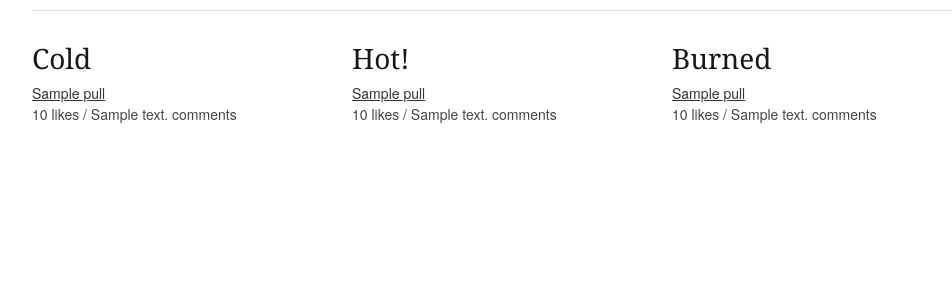
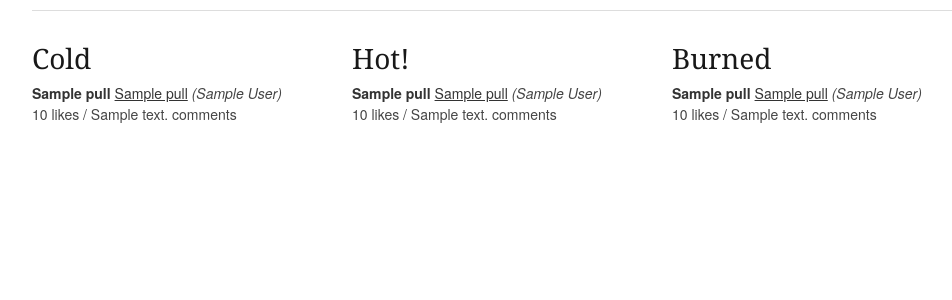
Before and after one commit to abiquo/code-review-dashboard, a Flask app: template templates/index.html in a window 1280 px wide. Shown: the top 300 px of the page, without its empty margins (138-1090 px from the left). Run offline with Flask 2, Linux system fonts and the light colour scheme; the template is opened without the code that fills it: most values are stand-ins (such as "Sample title", 1, 10 or a date in 2020).

Commit message:
Properly count comments and show repo and author

```diff
--- a/application.py
+++ b/application.py
@@ -60,7 +60,8 @@ def analyze_repo(repo, summaries):
     payload = {"state" : "open"}
     pulls = get(repo["pulls_url"].replace("{/number}", ""), payload)
 
-    for pull in pulls:
+    for pull_head in pulls:
+        pull = get(pull_head["url"])
         likes, comments = count_comment_likes(pull)
         summary = {}
         summary['name']       = pull["title"]
@@ -69,21 +70,23 @@ def analyze_repo(repo, summaries):
         summary['comments']   = comments
         summary['repo_name']  = repo["name"]
         summary['repo_url']   = repo["html_url"]
+        summary['author']     = pull["user"]["login"]
         summaries[categorize_pull(summary)].append(summary)
     return pulls
 
 def count_comment_likes(pull):
-    comments = get(pull["comments_url"].replace("{/number}", ""))
+    comments = get(pull["comments_url"])
     likes = 0
+    total_comments = pull["comments"] + pull["review_comments"]
     for comment in comments:
         if re.search("(\+ *1)", comment["body"]):
             likes += 1
-    return likes, len(comments)
+    return likes, total_comments
 
 def categorize_pull(pull):
     likes = pull['likes']
-    if   likes > 2 : return 'burned'
-    elif likes >= 1: return 'hot'
+    if   likes >= 2 : return 'burned'
+    elif likes > 0: return 'hot'
     return 'cold'
 
 def get(url, params = None):
--- a/templates/index.html
+++ b/templates/index.html
@@ -48,7 +48,8 @@
 			<h3>Cold</h3>
                         {% for pull in pulls['cold'] %}
                         <p>
-                            <a href="{{ pull['url'] }}">{{ pull['name'] }}</a><br/>
+                        <strong>{{ pull['repo_name'] }}</strong>
+                        <a href="{{ pull['url'] }}">{{ pull['name'] }}</a> <em>({{ pull['author'] }})</em><br/>
                             {{ pull['likes'] }} likes / {{ pull['comments'] }} comments
                         </p>
                         {% endfor %}
@@ -57,7 +58,8 @@
 			<h3>Hot!</h3>
                         {% for pull in pulls['hot'] %}
                         <p>
-                            <a href="{{ pull['url'] }}">{{ pull['name'] }}</a><br/>
+                        <strong>{{ pull['repo_name'] }}</strong>
+                        <a href="{{ pull['url'] }}">{{ pull['name'] }}</a> <em>({{ pull['author'] }})</em><br/>
                             {{ pull['likes'] }} likes / {{ pull['comments'] }} comments
                         </p>
                         {% endfor %}
@@ -67,7 +69,8 @@
 			<h3>Burned</h3>
                         {% for pull in pulls['burned'] %}
                         <p>
-                            <a href="{{ pull['url'] }}">{{ pull['name'] }}</a><br/>
+                        <strong>{{ pull['repo_name'] }}</strong>
+                        <a href="{{ pull['url'] }}">{{ pull['name'] }}</a> <em>({{ pull['author'] }})</em><br/>
                             {{ pull['likes'] }} likes / {{ pull['comments'] }} comments
                         </p>
                         {% endfor %}
```
